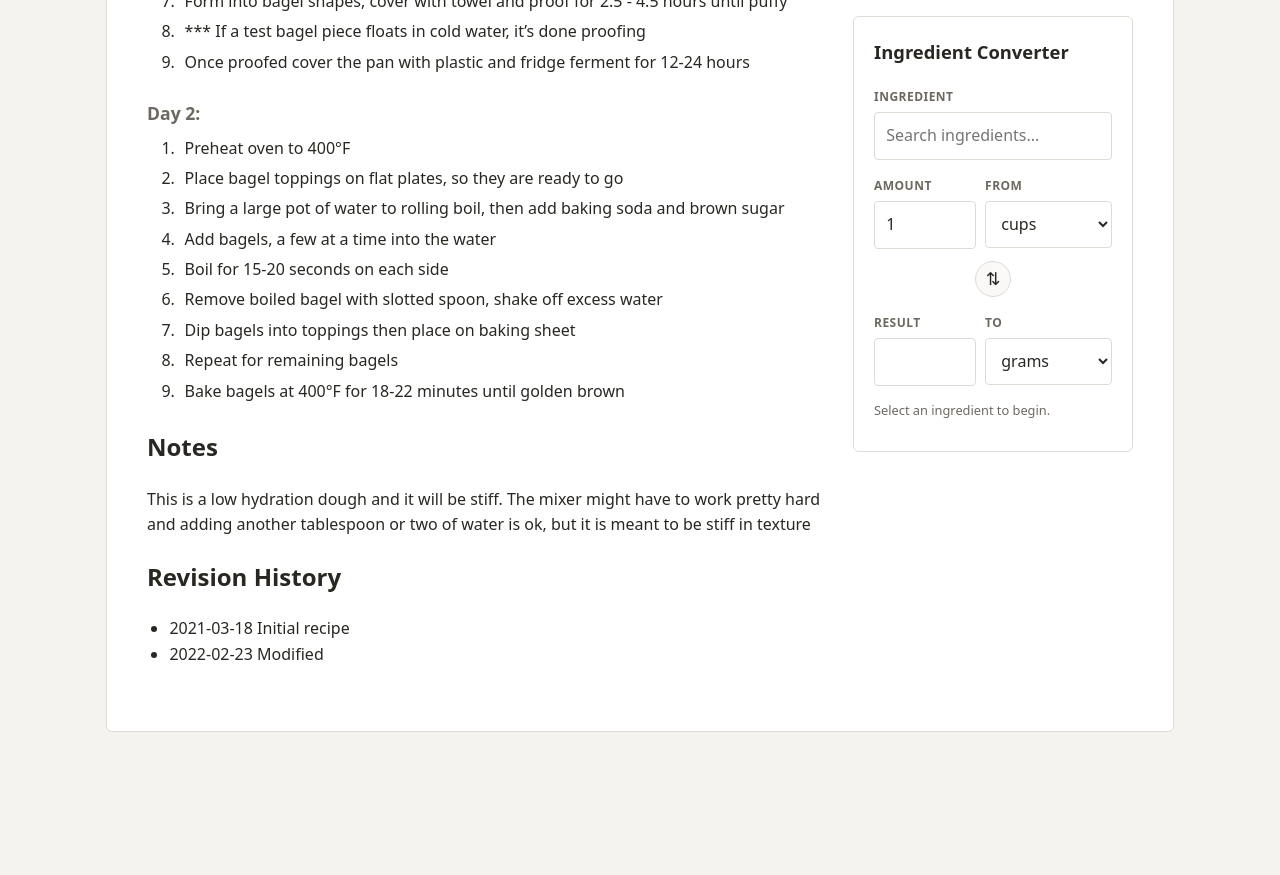
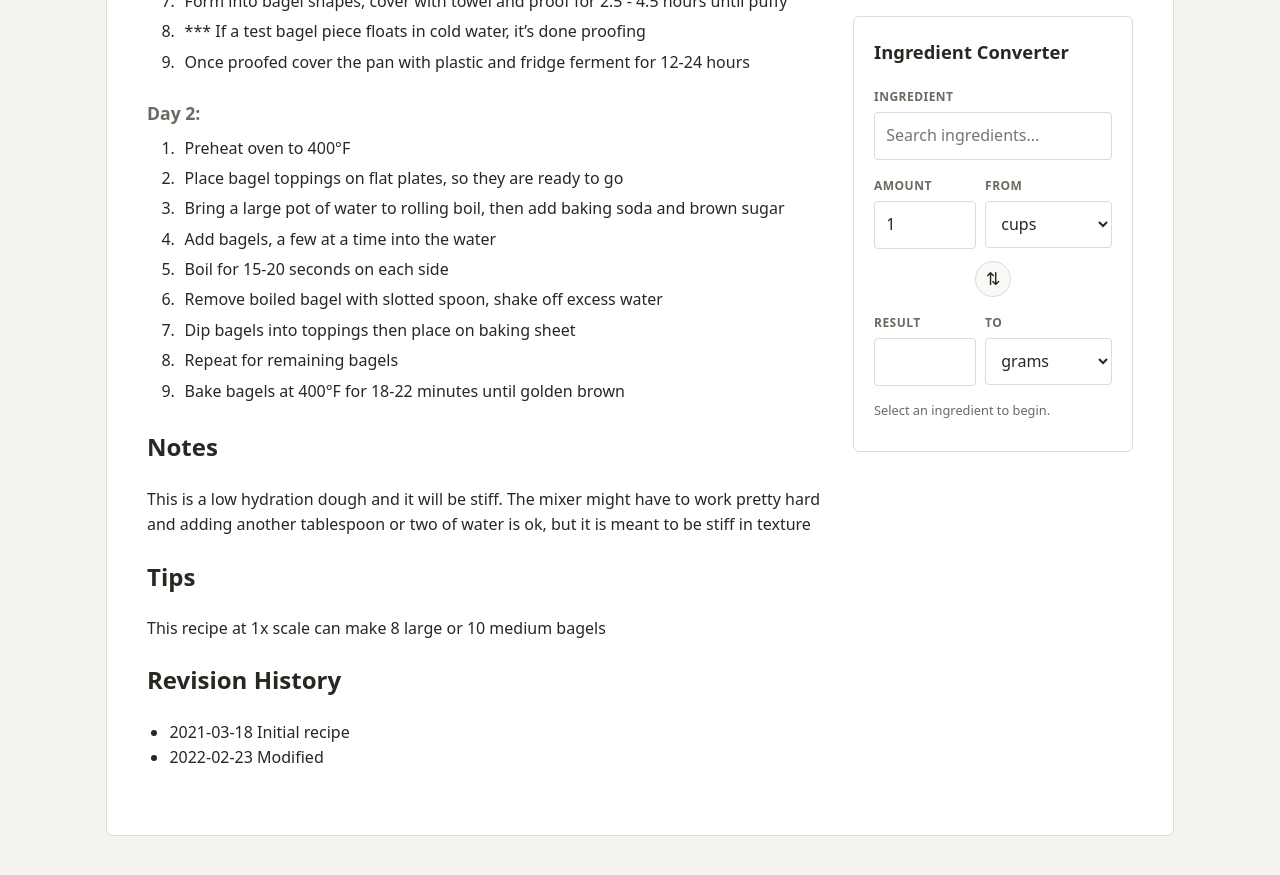
Before and after one commit to sundaycake/recipes, a Jekyll site: the page built from _recipes/bagels-souordough.md, in a window 1280 px wide and 900 px high, scrolled down 1449 px. Shown: the top 875 px of the window. Built offline with Jekyll 4.4.1, drawn with Linux system fonts in a browser that asks for light colours; some web fonts are replaced; before the commit the page ends 2245 px from its top, so only the background shows below that.

Commit message:
Update bagel recipe with yield information
Added note about yield for bagel recipe.

```diff
--- a/_recipes/bagels-souordough.md
+++ b/_recipes/bagels-souordough.md
@@ -69,6 +69,8 @@ This is a low hydration dough and it will be stiff. The mixer might have to work
 
 ## Tips
 
+This recipe at 1x scale can make 8 large or 10 medium bagels
+
 ## Substitutions
 
 ## Adaptation
```
